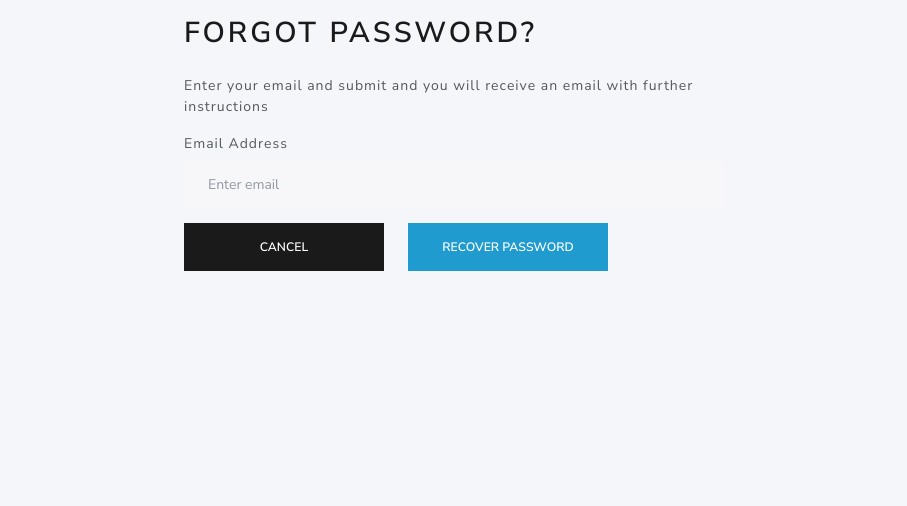
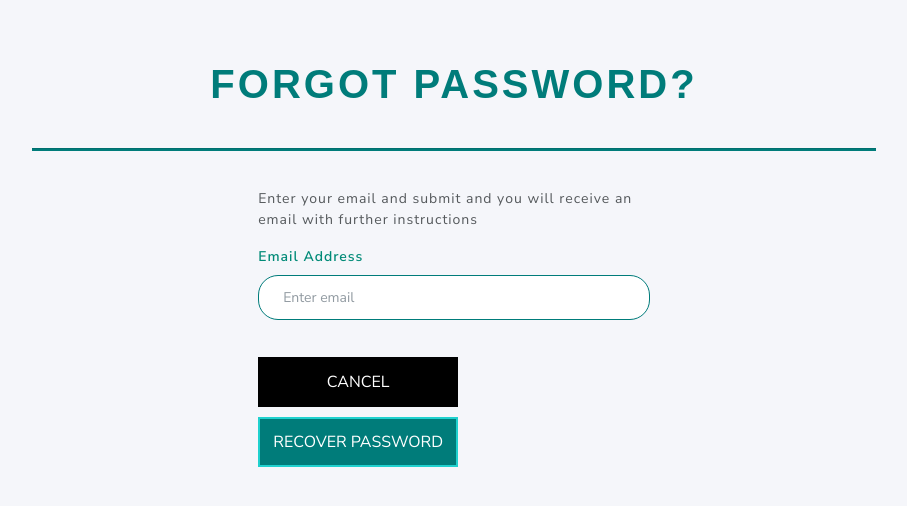
Before and after one commit to SEP-G11/Covid-Patient-tracker--frontend, a React (Create React App) app: page /forgot-password in a window 1280 px wide. Shown: the top 506 px of the page, without its empty margins (186-1093 px from the left). Built offline with nearby package versions, Linux system fonts and the light colour scheme.

Commit message:
forget/reset pw stylings

```diff
--- /dev/null
+++ b/src/screens/ForgotPasswordScreen.css
@@ -0,0 +1,101 @@
+.fps__title{
+    font-family: "Arial";
+    text-align: center;
+    color: #007c7a;
+    font-size: 40px;
+    padding-left: -50px;
+    padding-top: 60px;
+}
+
+.fps__hr{
+    color: white;
+    background-color: #007c7a;
+    height: 2px;
+}
+
+.fps__formContainer{
+    border: 2px solid #000000;
+}
+
+.fps__formLabel{
+    color: #008A77;
+    font-weight: bold;
+}
+
+.fps__formControl{
+    border-radius: 20px;
+    border-width: 1px;
+    border-color: #007c7a;
+    border-style: solid;
+    color: black;
+    outline: #913163;
+    background-color: white;
+}
+
+.fps__formControl:focus{
+    background-color: white;
+    color: black;
+}
+
+.fps__button {
+    background-color: #007c7a; /* Green */
+    border: 10px;
+    color: white;
+    text-align: center;
+    text-decoration: none;
+    display: inline-block;
+    font-size: 16px;
+    transition-duration: 0.4s;
+    cursor: pointer;
+    margin-bottom: 10px;
+}
+
+.fps__button_cancel {
+    background-color: black; /* Green */
+    border: 10px;
+    color: white;
+    text-align: center;
+    text-decoration: none;
+    display: inline-block;
+    font-size: 16px;
+    transition-duration: 0.4s;
+    cursor: pointer;
+    margin-bottom: 10px;
+}
+
+.fpsButton_cancel{
+    background-color: black;
+    color: white;
+    border: 2px solid rgba(0, 0, 0, 0.41);
+    border-radius: 0px;
+    width: 200px;
+    height: 50px;
+    transition: all .4s ease;
+}
+
+.fpsButton {
+    background-color: #007c7a;
+    color: white;
+    border: 2px solid #20d1ce;
+    border-radius: 0px;
+    width: 200px;
+    height: 50px;
+    transition: all .4s ease;
+}
+
+.fpsButton_cancel:hover {
+    background-color: white;
+    color: black;
+    border-radius: 0px;
+    width: 200px;
+    height: 50px;
+}
+
+
+.fpsButton:hover {
+    background-color: white;
+    color: #007c7a;
+    border-radius: 0px;
+    width: 200px;
+    height: 50px;
+}
--- a/src/screens/ForgotPasswordScreen.js
+++ b/src/screens/ForgotPasswordScreen.js
@@ -6,6 +6,7 @@ import Message from "../components/Message";
 import Loader from "../components/Loader";
 import FormContainer from "../components/FormContainer";
 import { forgotPassword } from "../actions/userActions";
+import './ForgotPasswordScreen.css';
 
 const ForgotPasswordScreen = ({ location, history }) => {
     const [email, setEmail] = useState("");
@@ -43,33 +44,52 @@ const ForgotPasswordScreen = ({ location, history }) => {
     }
 
     return (
-        <FormContainer>
-            <h1>Forgot Password?</h1>
+        <React.Fragment>
+            <Row>
+                <Col sm={{ span: 8, offset: 2 }}>
+                    <Row>
+                        <Col sm={12}><h1 className='fps__title'>Forgot Password?</h1> </Col>
+                    </Row>
+                    <hr className='cas__hr'/>
+                    <br/>
+                    <FormContainer className='fps__formContainer'>
                         <p>Enter your email and submit and you will receive an email with further instructions</p>
                         {error && <Message variant="danger">{error}</Message>}
                         {success && <Message variant='success'>{message}</Message>}
                         {loading && <Loader />}
                         <Form onSubmit={submitHandler}>
                             <Form.Group controlId="email">
-                    <Form.Label>Email Address</Form.Label>
+                                <Form.Label className='fps__formLabel'>Email Address</Form.Label>
                                 <Form.Control
                                     type="email"
                                     placeholder="Enter email"
                                     value={email}
                                     onChange={(e) => setEmail(e.target.value)}
-                    ></Form.Control>
+                                    className='fps__formControl'
+                                >
+                                </Form.Control>
                             </Form.Group>
+                            <br />
 
-                <Button type="submit" variant='primary' onClick={cancelHandler} style={{width:'200px'}} className='mr-4'>
-                    Cancel
-                </Button>
-
-                <Button type="submit" variant="info" style={{width:'200px'}}>
-                    Recover Password
-                </Button>
+                            <Row>
+                                <Col>
+                                    <button type='submit' onClick={cancelHandler} className='fps__button_cancel fpsButton_cancel'>
+                                        CANCEL
+                                    </button>
+                                </Col>
+                                <Col>
+                                    <button type='submit' className='fps__button fpsButton'>
+                                        RECOVER PASSWORD
+                                    </button>
+                                </Col>
+                            </Row>
                         </Form>
 
                     </FormContainer>
+                </Col>
+            </Row>
+
+        </React.Fragment>
     );
 };
 
--- /dev/null
+++ b/src/screens/ResetPasswordScreen.css
@@ -0,0 +1,69 @@
+.rps__title{
+    font-family: "Arial";
+    text-align: center;
+    color: #007c7a;
+    font-size: 40px;
+    padding-left: -50px;
+    padding-top: 60px;
+}
+
+.rps__hr{
+    color: white;
+    background-color: #007c7a;
+    height: 2px;
+}
+
+.rps__formContainer{
+    border: 2px solid #000000;
+}
+
+.rps__formLabel{
+    color: #008A77;
+    font-weight: bold;
+}
+
+.rps__formControl{
+    border-radius: 20px;
+    border-width: 1px;
+    border-color: #007c7a;
+    border-style: solid;
+    color: black;
+    outline: #913163;
+    background-color: white;
+}
+
+.rps__formControl:focus{
+    background-color: white;
+    color: black;
+}
+
+.rps__button {
+    background-color: #007c7a; /* Green */
+    border: 10px;
+    color: white;
+    text-align: center;
+    text-decoration: none;
+    display: inline-block;
+    font-size: 16px;
+    transition-duration: 0.4s;
+    cursor: pointer;
+    margin-bottom: 10px;
+}
+
+.rpsButton {
+    background-color: #007c7a;
+    color: white;
+    border: 2px solid #20d1ce;
+    border-radius: 0px;
+    width: 200px;
+    height: 50px;
+    transition: all .4s ease;
+}
+
+.rpsButton:hover {
+    background-color: white;
+    color: #007c7a;
+    border-radius: 0px;
+    width: 200px;
+    height: 50px;
+}
--- a/src/screens/ResetPasswordScreen.js
+++ b/src/screens/ResetPasswordScreen.js
@@ -6,8 +6,9 @@ import Message from "../components/Message";
 import Loader from "../components/Loader";
 import FormContainer from "../components/FormContainer";
 import { resetPassword } from "../actions/userActions";
+import './ResetPasswordScreen.css';
 
-const LoginScreen = ({ match, history }) => {
+const ResetPasswordScreen = ({ match, history }) => {
     const [password, setPassword] = useState('');
     const [confirmPassword, setConfirmPassword] = useState('');
     const [message, setMessage] = useState(null);
@@ -47,40 +48,61 @@ const LoginScreen = ({ match, history }) => {
         }
     };
     return (
-        <FormContainer>
-            <h1>Reset Password</h1>
+        <React.Fragment>
+            <Row>
+                <Col sm={{ span: 8, offset: 2 }}>
+                    <Row>
+                        <Col sm={12}><h1 className='rps__title'>Reset Password</h1> </Col>
+                    </Row>
+                    <hr className='cas__hr'/>
+                    <br/>
+                    <FormContainer className='rps__formContainer'>
                         {error && <Message variant="danger">{error}</Message>}
                         {message && <Message variant='danger'>{message}</Message>}
                         {resetPasswordMessage && <Message variant='success'>{resetPasswordMessage}</Message>}
                         {loading && <Loader />}
                         <Form onSubmit={submitHandler}>
-
                             <Form.Group controlId="password">
-                    <Form.Label>New Password</Form.Label>
+                                <Form.Label className='rps__formLabel'>New Password</Form.Label>
                                 <Form.Control
                                     type="password"
                                     placeholder="Enter new password"
                                     value={password}
-                        onChange={(e) => setPassword(e.target.value)}>
+                                    onChange={(e) => setPassword(e.target.value)}
+                                    className='rps__formControl'
+                                >
                                 </Form.Control>
                             </Form.Group>
 
                             <Form.Group controlId='confirmPassword'>
-                    <Form.Label>Confirm New Password</Form.Label>
+                                <Form.Label className='rps__formLabel'>Confirm New Password</Form.Label>
                                 <Form.Control
                                     type='password'
                                     placeholder='Confirm new password'
                                     value={confirmPassword}
-                        onChange={(e) => setConfirmPassword(e.target.value)}>
+                                    onChange={(e) => setConfirmPassword(e.target.value)}
+                                    className='rps__formControl'
+                                >
                                 </Form.Control>
                             </Form.Group>
+                            <br/>
+                            <Row>
+                                <Col className='d-flex justify-content-center'>
+                                    <button type='submit' className='rps__button rpsButton'>
+                                        RESET PASSWORD
+                                    </button>
+                                </Col>
+                            </Row>
 
-                <Button type="submit" variant="info">
-                    Reset Password
-                </Button>
+                            {/*<Button type="submit" variant="info">*/}
+                            {/*    Reset Password*/}
+                            {/*</Button>*/}
                         </Form>
                     </FormContainer>
+                </Col>
+            </Row>
+        </React.Fragment>
     );
 };
 
-export default LoginScreen;
+export default ResetPasswordScreen;
--- a/src/store.js
+++ b/src/store.js
@@ -72,7 +72,7 @@ const middleware = [thunk];
 const store = createStore(
   reducer,
   initialState,
-  applyMiddleware(...middleware)
+    composeWithDevTools(applyMiddleware(...middleware))
 );
 
 export default store;
```
Lines whose indentation alone changed are shown as unchanged.
